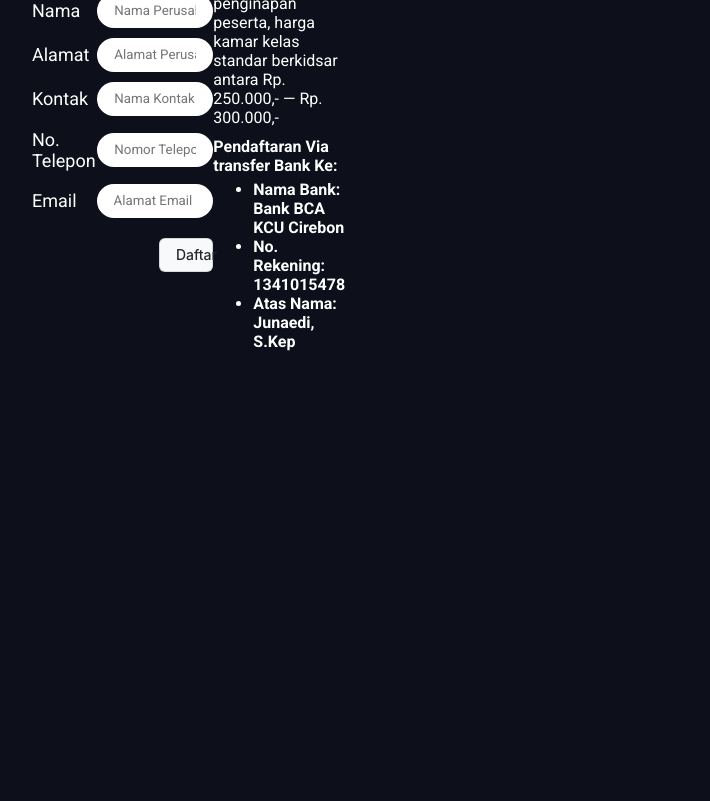
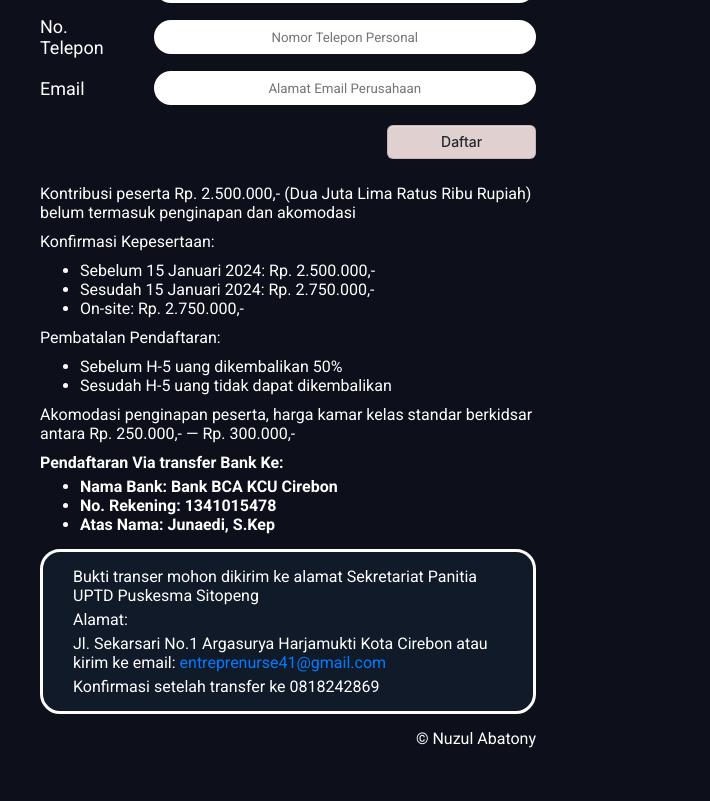
Before and after one commit to Albtony/pweb-quiz1, a plain HTML site: page index.html in a window 1280 px wide. Shown: the part 670-1471 px from the top of the page, without its empty margins (352-1062 px from the left). Before the commit the page ends 1056 px from the top, so only its background shows below. Drawn offline with Linux system fonts and the light colour scheme.

Commit message:
refactor: adjust css according to html changes

```diff
--- a/style.css
+++ b/style.css
@@ -3,8 +3,19 @@
     box-sizing: border-box;
 }
 
+body {
+  background: #0d101a;
+  padding: 5vh 0;
+  min-height: 100vh;
+}
+
 p, ul {
   margin: 5px 0;
+  width: inherit;
+}
+
+div {
+  width: inherit;
 }
 
 a, a:visited, a:active, a:link {
@@ -13,11 +24,9 @@ a, a:visited, a:active, a:link {
   font-weight: 400;
 }
 
-body {
+article, footer, form, aside {
     display: flex;
     color: #FFF;
-    background: #0d101a;
-    min-height: 100vh;
     margin: 0;
     padding: 0 30vw;
     align-items: center;
@@ -27,7 +36,6 @@ body {
     display: flex;
     flex-direction: column;
     width: 100%;
-    margin-bottom: 15px;
 }
 
 .row {
@@ -41,6 +49,7 @@ body {
     font-size: 40px;
     font-weight: 600;
     margin: 10px 0;
+    width: inherit;
 }
 
 .title {
@@ -84,7 +93,7 @@ body {
 /* CSS */
 .submit-button {
   appearance: none;
-  background-color: #f8f9fa;
+  background-color: #e1d0d0;
   border: 1px solid rgba(27, 31, 35, 0.15);
   border-radius: 6px;
   box-shadow: rgba(27, 31, 35, 0.04) 0 1px 0, rgba(255, 255, 255, 0.25) 0 1px 0 inset;
@@ -144,6 +153,10 @@ body {
     margin: 10vh 0;
 }
 
+.mbot15px {
+    margin-bottom: 15px;
+}
+
 .xcenter {
     display: flex;
     justify-content: center;
```
